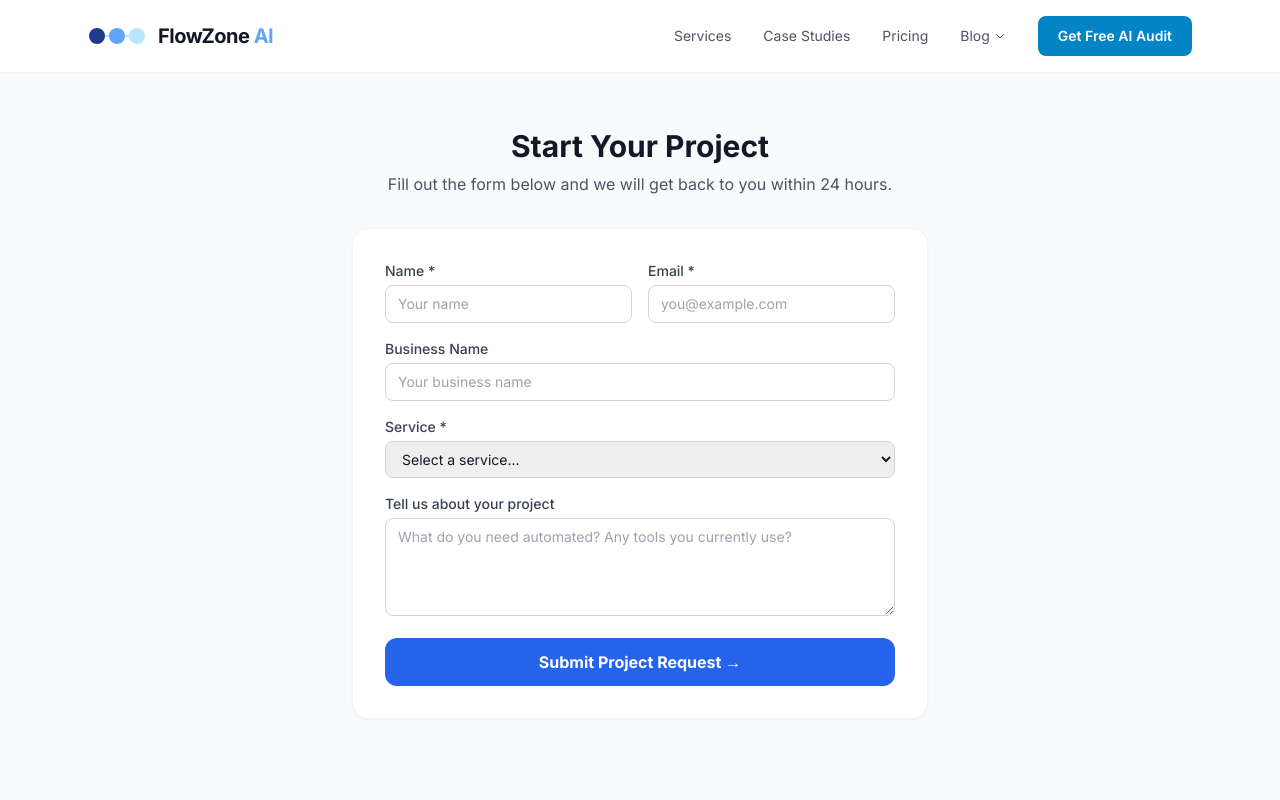
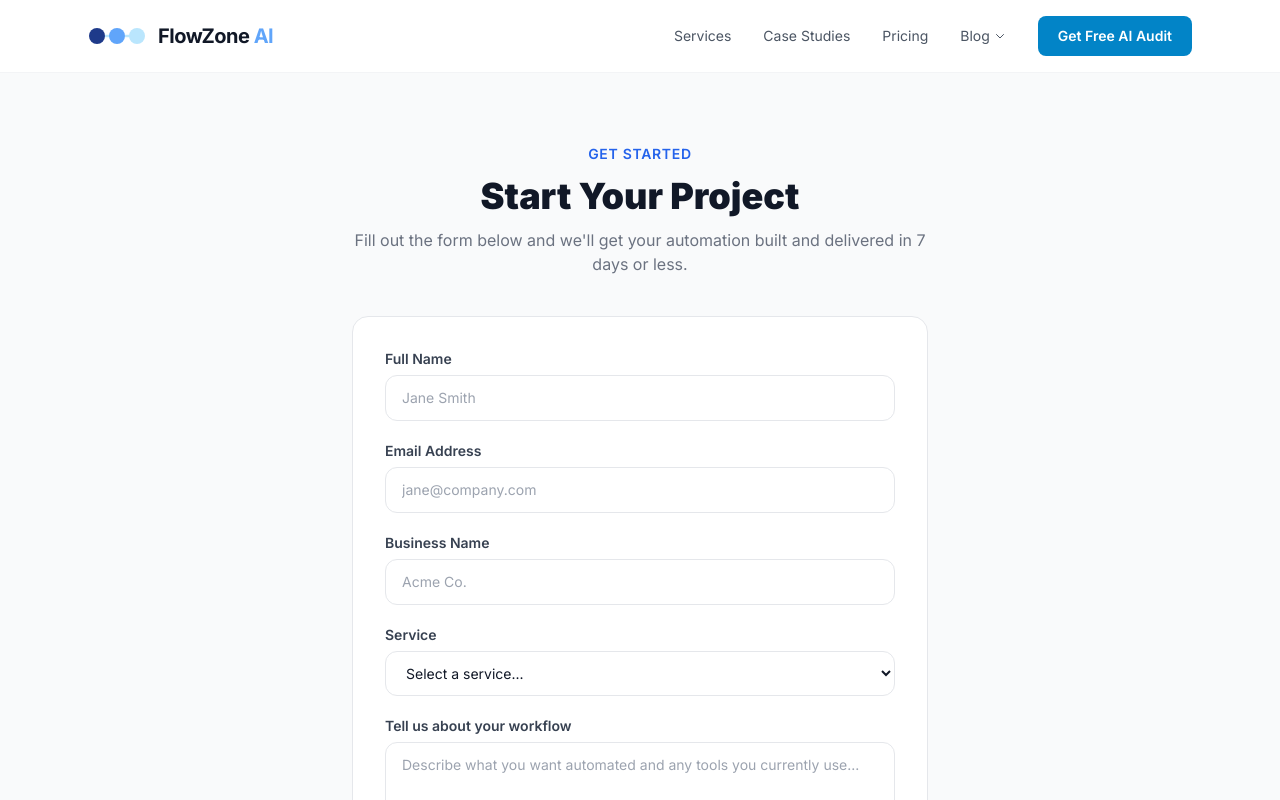
Before and after one commit to dennymypenny/flowzone-ai, a Next.js app: page /intake in a window 1280 px wide. Shown: the top 800 px of the page. Built offline with nearby package versions, Linux system fonts and the light colour scheme.

Commit message:
fix: remove price preview from intake form + add AI Chatbot Agent service

```diff
--- a/src/app/intake/page.tsx
+++ b/src/app/intake/page.tsx
@@ -1,43 +1,59 @@
-'use client';
+"use client";
+import { useState, Suspense } from "react";
+import { useSearchParams } from "next/navigation";
 
-import { useState, Suspense } from 'react';
-import { useSearchParams } from 'next/navigation';
+const services = [
+  "Lead Intake & CRM Automation",
+  "Appointment Booking & Reminders",
+  "AI Chatbot Agent",
+  "Customer Support Triage",
+  "Automated Reporting & Dashboards",
+  "Invoice & Payment Workflows",
+  "Content Repurposing Automation",
+  "Email Nurture Sequences",
+  "Custom API & Tool Integrations",
+  "Website or Portfolio",
+  "Something Else",
+];
 
-const serviceMap: Record<string, { label: string; amount: number }> = {
-  'Lead Intake & CRM Automation': { label: 'Lead Intake & CRM Automation', amount: 997 },
-  'Appointment Booking & Reminders': { label: 'Appointment Booking & Reminders', amount: 797 },
-  'AI Chatbot Agent for Your Website': { label: 'AI Chatbot Agent for Your Website', amount: 897 },
-  'Customer Support Triage': { label: 'Customer Support Triage', amount: 1197 },
-  'Automated Reporting & Dashboards': { label: 'Automated Reporting & Dashboards', amount: 1297 },
-  'Invoice & Payment Workflows': { label: 'Invoice & Payment Workflows', amount: 897 },
-  'Content Repurposing Automation': { label: 'Content Repurposing Automation', amount: 897 },
-  'Email Nurture Sequences': { label: 'Email Nurture Sequences', amount: 797 },
-  'Custom API & Tool Integrations': { label: 'Custom API & Tool Integrations', amount: 1097 },
-  'Website or Portfolio': { label: 'Website or Portfolio', amount: 497 },
-  'Something Else': { label: 'Something Else', amount: 497 },
+const venmoAmounts: Record<string, number> = {
+  "Lead Intake & CRM Automation": 997,
+  "Appointment Booking & Reminders": 797,
+  "AI Chatbot Agent": 897,
+  "Customer Support Triage": 1197,
+  "Automated Reporting & Dashboards": 1297,
+  "Invoice & Payment Workflows": 897,
+  "Content Repurposing Automation": 897,
+  "Email Nurture Sequences": 797,
+  "Custom API & Tool Integrations": 1097,
+  "Website or Portfolio": 497,
+  "Something Else": 497,
 };
 
 function IntakeForm() {
   const searchParams = useSearchParams();
-  const preSelected = searchParams.get('service') || '';
-  const [name, setName] = useState('');
-  const [email, setEmail] = useState('');
-  const [business, setBusiness] = useState('');
-  const [service, setService] = useState(preSelected);
-  const [details, setDetails] = useState('');
+  const preselected = searchParams.get("service") || "";
+
+  const [form, setForm] = useState({
+    name: "",
+    email: "",
+    business: "",
+    service: preselected,
+    description: "",
+  });
   const [submitted, setSubmitted] = useState(false);
   const [loading, setLoading] = useState(false);
 
-  const selectedService = serviceMap[service];
+  const set = (k: string, v: string) => setForm((f) => ({ ...f, [k]: v }));
 
   const handleSubmit = async (e: React.FormEvent) => {
     e.preventDefault();
     setLoading(true);
     try {
-      await fetch('/api/intake', {
-        method: 'POST',
-        headers: { 'Content-Type': 'application/json' },
-        body: JSON.stringify({ name, email, business, service, details }),
+      await fetch("/api/intake", {
+        method: "POST",
+        headers: { "Content-Type": "application/json" },
+        body: JSON.stringify(form),
       });
     } catch {}
     setLoading(false);
@@ -45,81 +61,123 @@ function IntakeForm() {
   };
 
   if (submitted) {
-    const venmoNote = selectedService ? selectedService.label : service || 'FlowZone Project';
-    const venmoAmount = selectedService ? selectedService.amount : 497;
-    const venmoUrl = 'https://venmo.com/u/flowzoneautomation?txn=pay&amount=' + venmoAmount + '&note=' + encodeURIComponent(venmoNote);
+    const amount = venmoAmounts[form.service] || 497;
+    const note = encodeURIComponent(`FlowZone AI – ${form.service}`);
+    const venmoUrl = `https://venmo.com/u/flowzoneautomation?txn=pay&amount=${amount}&note=${note}`;
     return (
-      <div className='text-center py-12'>
-        <div className='text-5xl mb-4'>🎉</div>
-        <h2 className='text-2xl font-bold text-gray-900 mb-2'>You're all set!</h2>
-        <p className='text-gray-600 mb-8'>We received your project details and will be in touch within 24 hours to confirm everything and get started.</p>
-        {selectedService && (
-          <div className='bg-blue-50 border border-blue-200 rounded-xl p-4 mb-8 inline-block'>
-            <p className='text-blue-800 font-semibold'>{selectedService.label}</p>
-            <p className='text-blue-600 text-2xl font-bold'>${selectedService.amount}</p>
-          </div>
-        )}
-        <div>
-          <a href={venmoUrl} target='_blank' rel='noopener noreferrer' className='inline-block bg-blue-600 hover:bg-blue-700 text-white font-bold py-3 px-8 rounded-xl transition-colors'>
+      <div className="min-h-screen bg-gray-50 flex items-center justify-center px-6">
+        <div className="max-w-md w-full bg-white rounded-2xl border border-gray-200 p-10 text-center">
+          <div className="text-5xl mb-4">✅</div>
+          <h2 className="text-2xl font-black text-gray-900 mb-3">You're all set!</h2>
+          <p className="text-gray-500 mb-8 leading-relaxed">
+            We received your project details. Complete your payment below to lock in your spot and get started.
+          </p>
+          <a
+            href={venmoUrl}
+            target="_blank"
+            rel="noopener noreferrer"
+            className="block w-full bg-blue-600 text-white font-bold py-4 rounded-xl hover:bg-blue-700 transition-colors text-lg mb-4"
+          >
             Pay with Venmo →
           </a>
-          <p className='text-gray-400 text-xs mt-3'>Payment locks in your spot. Pre-fill only works in the Venmo mobile app.</p>
+          <p className="text-xs text-gray-400">
+            You'll receive a confirmation email within 24 hours of payment.
+          </p>
         </div>
       </div>
     );
   }
 
   return (
-    <form onSubmit={handleSubmit} className='space-y-4'>
-      <div className='grid grid-cols-1 md:grid-cols-2 gap-4'>
-        <div>
-          <label className='block text-sm font-medium text-gray-700 mb-1'>Name *</label>
-          <input required value={name} onChange={e => setName(e.target.value)} className='w-full border border-gray-300 rounded-lg px-3 py-2 text-sm focus:outline-none focus:ring-2 focus:ring-blue-500' placeholder='Your name' />
+    <div className="min-h-screen bg-gray-50 py-20 px-6">
+      <div className="max-w-xl mx-auto">
+        <div className="text-center mb-10">
+          <p className="text-blue-600 font-semibold text-sm uppercase tracking-wider mb-3">Get Started</p>
+          <h1 className="text-4xl font-black text-gray-900 mb-3">Start Your Project</h1>
+          <p className="text-gray-500">Fill out the form below and we'll get your automation built and delivered in 7 days or less.</p>
         </div>
-        <div>
-          <label className='block text-sm font-medium text-gray-700 mb-1'>Email *</label>
-          <input required type='email' value={email} onChange={e => setEmail(e.target.value)} className='w-full border border-gray-300 rounded-lg px-3 py-2 text-sm focus:outline-none focus:ring-2 focus:ring-blue-500' placeholder='you@example.com' />
-        </div>
+
+        <form onSubmit={handleSubmit} className="bg-white rounded-2xl border border-gray-200 p-8 space-y-5">
+          <div>
+            <label className="block text-sm font-semibold text-gray-700 mb-1.5">Full Name</label>
+            <input
+              type="text"
+              required
+              value={form.name}
+              onChange={(e) => set("name", e.target.value)}
+              className="w-full border border-gray-200 rounded-xl px-4 py-3 text-sm focus:outline-none focus:ring-2 focus:ring-blue-500"
+              placeholder="Jane Smith"
+            />
+          </div>
+
+          <div>
+            <label className="block text-sm font-semibold text-gray-700 mb-1.5">Email Address</label>
+            <input
+              type="email"
+              required
+              value={form.email}
+              onChange={(e) => set("email", e.target.value)}
+              className="w-full border border-gray-200 rounded-xl px-4 py-3 text-sm focus:outline-none focus:ring-2 focus:ring-blue-500"
+              placeholder="jane@company.com"
+            />
+          </div>
+
+          <div>
+            <label className="block text-sm font-semibold text-gray-700 mb-1.5">Business Name</label>
+            <input
+              type="text"
+              required
+              value={form.business}
+              onChange={(e) => set("business", e.target.value)}
+              className="w-full border border-gray-200 rounded-xl px-4 py-3 text-sm focus:outline-none focus:ring-2 focus:ring-blue-500"
+              placeholder="Acme Co."
+            />
+          </div>
+
+          <div>
+            <label className="block text-sm font-semibold text-gray-700 mb-1.5">Service</label>
+            <select
+              required
+              value={form.service}
+              onChange={(e) => set("service", e.target.value)}
+              className="w-full border border-gray-200 rounded-xl px-4 py-3 text-sm focus:outline-none focus:ring-2 focus:ring-blue-500 bg-white"
+            >
+              <option value="">Select a service...</option>
+              {services.map((s) => (
+                <option key={s} value={s}>{s}</option>
+              ))}
+            </select>
+          </div>
+
+          <div>
+            <label className="block text-sm font-semibold text-gray-700 mb-1.5">Tell us about your workflow</label>
+            <textarea
+              required
+              rows={4}
+              value={form.description}
+              onChange={(e) => set("description", e.target.value)}
+              className="w-full border border-gray-200 rounded-xl px-4 py-3 text-sm focus:outline-none focus:ring-2 focus:ring-blue-500 resize-none"
+              placeholder="Describe what you want automated and any tools you currently use..."
+            />
+          </div>
+
+          <button
+            type="submit"
+            disabled={loading}
+            className="w-full bg-blue-600 text-white font-bold py-4 rounded-xl hover:bg-blue-700 transition-colors disabled:opacity-50"
+          >
+            {loading ? "Submitting..." : "Submit Project →"}
+          </button>
+        </form>
       </div>
-      <div>
-        <label className='block text-sm font-medium text-gray-700 mb-1'>Business Name</label>
-        <input value={business} onChange={e => setBusiness(e.target.value)} className='w-full border border-gray-300 rounded-lg px-3 py-2 text-sm focus:outline-none focus:ring-2 focus:ring-blue-500' placeholder='Your business name' />
-      </div>
-      <div>
-        <label className='block text-sm font-medium text-gray-700 mb-1'>Service *</label>
-        <select required value={service} onChange={e => setService(e.target.value)} className='w-full border border-gray-300 rounded-lg px-3 py-2 text-sm focus:outline-none focus:ring-2 focus:ring-blue-500'>
-          <option value=''>Select a service...</option>
-          {Object.keys(serviceMap).map(s => <option key={s} value={s}>{s}</option>)}
-        </select>
-        {selectedService && (
-          <p className='text-blue-600 font-semibold text-sm mt-1'>${selectedService.amount} flat rate</p>
-        )}
-      </div>
-      <div>
-        <label className='block text-sm font-medium text-gray-700 mb-1'>Tell us about your project</label>
-        <textarea value={details} onChange={e => setDetails(e.target.value)} rows={4} className='w-full border border-gray-300 rounded-lg px-3 py-2 text-sm focus:outline-none focus:ring-2 focus:ring-blue-500' placeholder='What do you need automated? Any tools you currently use?' />
-      </div>
-      <button type='submit' disabled={loading} className='w-full bg-blue-600 hover:bg-blue-700 disabled:opacity-50 text-white font-bold py-3 rounded-xl transition-colors'>
-        {loading ? 'Submitting...' : 'Submit Project Request →'}
-      </button>
-    </form>
+    </div>
   );
 }
 
 export default function IntakePage() {
   return (
-    <main className='min-h-screen bg-gray-50 py-16 px-4'>
-      <div className='max-w-xl mx-auto'>
-        <div className='text-center mb-8'>
-          <h1 className='text-3xl font-bold text-gray-900 mb-2'>Start Your Project</h1>
-          <p className='text-gray-600'>Fill out the form below and we will get back to you within 24 hours.</p>
-        </div>
-        <div className='bg-white rounded-2xl shadow-sm border border-gray-100 p-8'>
-          <Suspense fallback={<div>Loading...</div>}>
-            <IntakeForm />
-          </Suspense>
-        </div>
-      </div>
-    </main>
+    <Suspense fallback={<div className="min-h-screen bg-gray-50" />}>
+      <IntakeForm />
+    </Suspense>
   );
 }
```
